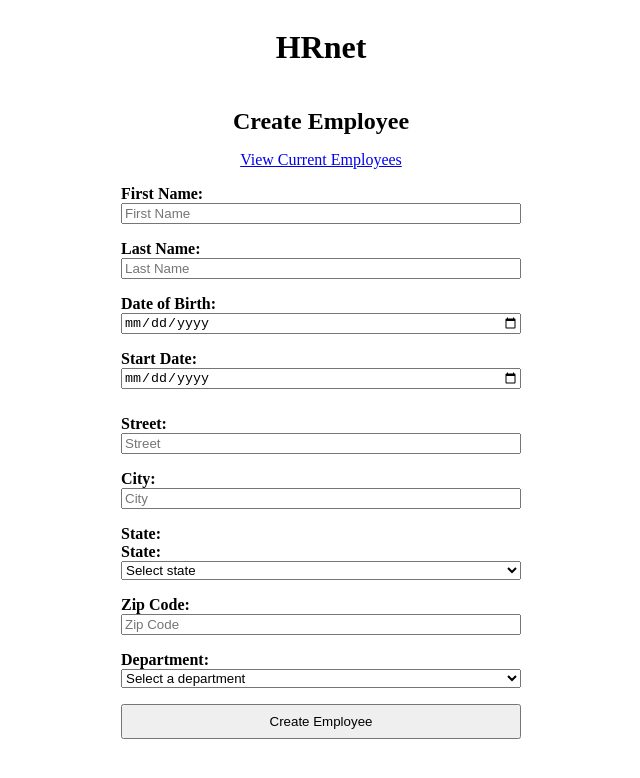
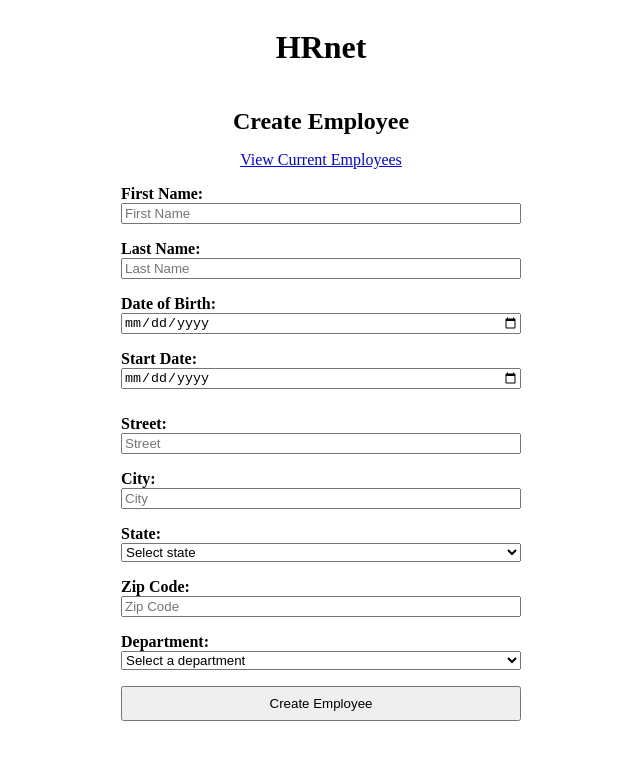
Before and after one commit to Foxygene/HRnet, a React (Vite) app: page / in a window 1280 px wide. Shown: the top 778 px of the page, without its empty margins (319-959 px from the left). Built offline with nearby package versions, Linux system fonts and the light colour scheme.

Commit message:
feat(Dropdown): Does not inclue a title in compentent anymore

```diff
--- a/src/components/Dropdown/Dropdown.tsx
+++ b/src/components/Dropdown/Dropdown.tsx
@@ -21,7 +21,6 @@ export const Dropdown = ({
 }: DropdownProps) => {
   return (
     <label>
-      {label}:
       <select value={value} onChange={(e) => onChange(e.target.value)}>
         <option value="">Select {label.toLowerCase()}</option>
         {options.map(({ label, value }) => (
```
